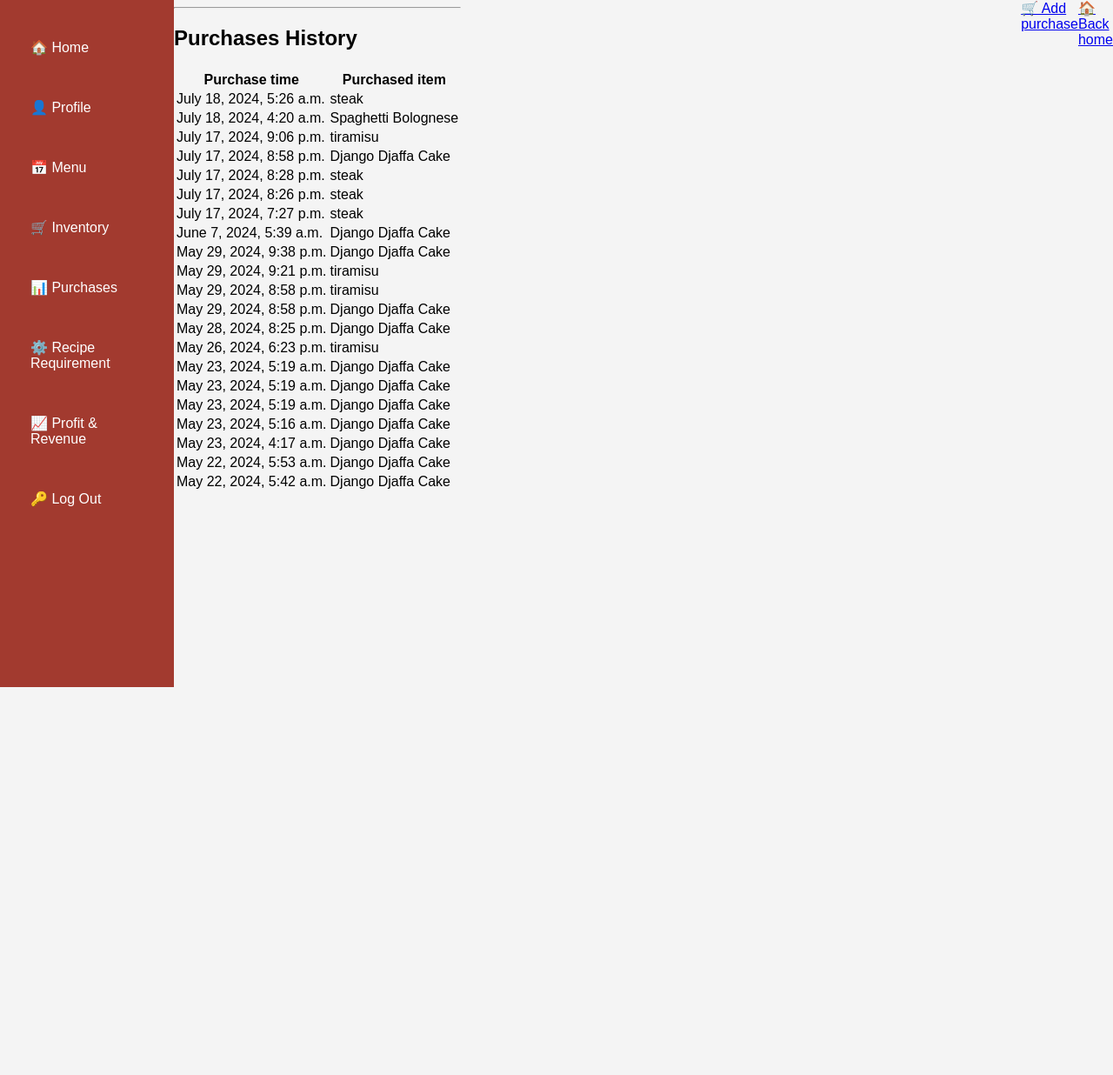
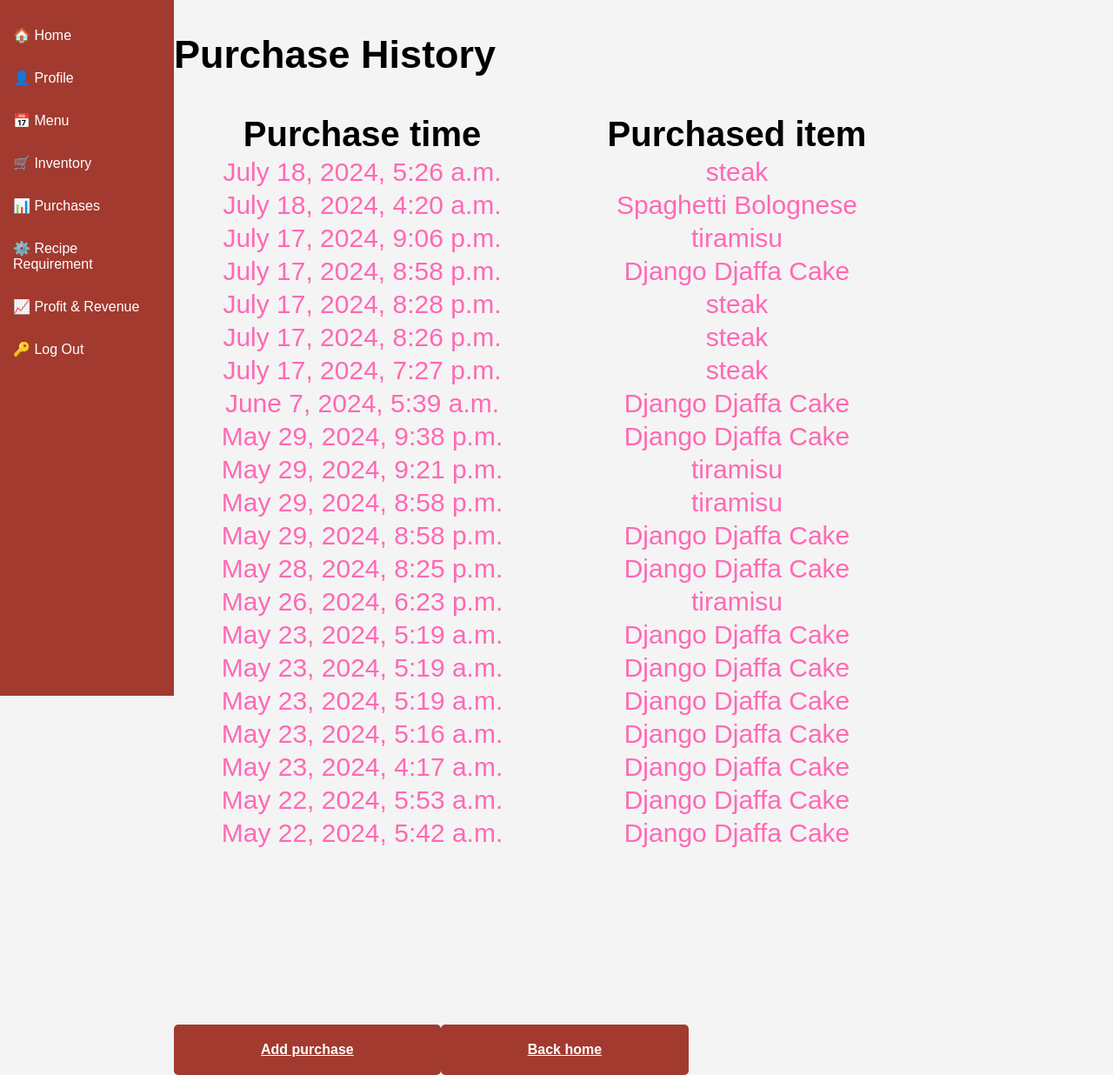
Before and after one commit to chimwec/DjangoDelights, a Django app: page /purchase/List in a window 1280 px wide. Shown: the whole page at 87% size. Before the commit the page ends 790 px from the top, so only its background shows below. Run offline with Django 4.2, Linux system fonts and the light colour scheme; a user stored in the database is signed in; data comes from the database, SQL or seed files in the repository; both versions use the stored data as it was after the commit.

Commit message:
fixed the purchase page

```diff
--- a/inventory/static/inventory/main.css
+++ b/inventory/static/inventory/main.css
@@ -76,29 +76,6 @@ header input[type="search"] {
     height: 200px; /* Adjust height as needed */
 }
 
-body {
-    font-family: Arial, sans-serif;
-    display: flex;
-    margin: 0;
-    height: 100vh;
-}
-
-.sidebar {
-    background-color: #a23a2f;
-    color: white;
-    width: 200px;
-    padding: 20px;
-    box-sizing: border-box;
-}
-
-.sidebar ul {
-    list-style: none;
-    padding: 0;
-}
-
-.sidebar li {
-    margin: 20px 0;
-}
 
 .sidebar .active {
     font-weight: bold;
@@ -134,7 +111,7 @@ form .recipe-type {
     justify-content: space-between;
 }
 
-button {
+.button {
     background-color: #a23a2f;
     color: white;
     border: none;
@@ -142,7 +119,7 @@ button {
     cursor: pointer;
 }
 
-button[type="button"] {
+.button[type="button"] {
     background-color: #ccc;
     color: #a23a2f;
 }
@@ -204,7 +181,7 @@ input[type="text"], input[type="password"] {
     border-radius: 4px;
 }
 
-button {
+.button {
     width: 100%;
     padding: 10px;
     background-color: #a23a2f;
@@ -250,7 +227,11 @@ button {
     }
 }
 
-
 .message {
     color: red;
 }
+
+.footer {
+    text-align: center;
+    margin-top: 30px;
+}
--- /dev/null
+++ b/inventory/static/inventory/purchase.css
@@ -0,0 +1,70 @@
+
+
+
+/* Styles for the table content */
+.table-content {
+    font-size: 30px;
+    font-family: Arial, sans-serif;
+}
+
+/* Footer styles */
+.footer {
+    display: flex;
+    margin-top: 200px;
+}
+
+/* Styles for purchase and back buttons */
+.purchase-btn, .back-btn {
+    padding: 20px 100px;
+    border: none;
+    border-radius: 5px;
+    color: white;
+    font-weight: bold;
+    cursor: pointer;
+    transition: background-color 0.3s;
+    background-color: #a23a2f;
+}
+
+/* Hover effect for buttons */
+.purchase-btn:hover, .back-btn:hover {
+    opacity: 0.9;
+}
+
+/* Styles for the first table row */
+.table-row-1 {
+    color: #FF69B4; /* Hot pink color */
+    margin: 50px;
+    text-align: center;
+}
+
+/* Styles for the second table row */
+.table-row-2 {
+    color: #FF69B4; /* Hot pink color */
+    margin: 50px;
+    text-align: center;
+}
+
+/* Styles for h2 elements */
+.h2 {
+    text-align: center;
+}
+
+/* Table layout styles */
+.table {
+    table-layout: fixed;
+    width: 80%;
+}
+
+/* The purchase time layout */
+.header-row-1 {
+    color: black;
+    font-size: 40px;
+    margin: 100%; /* have to change this */
+}
+
+
+/* The purchase item layout */
+.header-row-2 {
+    color: black;
+    font-size: 40px;
+}
--- a/inventory/templates/inventory/Menu.html
+++ b/inventory/templates/inventory/Menu.html
@@ -14,7 +14,6 @@
         <a href="{% url 'menuitem-create' %}" class="add-item-btn">Add Menu Item</a>
       </button>
   </div>
-
           {% for menu in menu %}
           <div class="menu-card">
               <div class="menu-info">
--- a/inventory/templates/inventory/purchase-list.html
+++ b/inventory/templates/inventory/purchase-list.html
@@ -3,12 +3,13 @@
 {% load static %}
 
 {% block head %}
-  <link rel="stylesheet" href="{% static 'inventory/main.css' %}">
+  <link rel="stylesheet" href="{% static 'inventory/purchase.css' %}">
 
   <title>{% block title %}SupplySmart{% endblock %}</title>
 {% endblock %}
 
 {% block content %}
+<main>
 <div class="table-page">
   {% if messages %}
     <div class="message">
@@ -19,8 +20,7 @@
   {% endif %}
 
   <div class="table-content">
-    <hr class="line">
-    <h2>Purchases History</h2>
+    <h2>Purchase History</h2>
     <table class="table">
       <tr class="table-header">
         <tr class="">
@@ -39,10 +39,11 @@
 
     </table>
   </div>
+
+  <div class="footer">
+    <a href="{% url 'purchase_create' %}" class="purchase-btn">Add purchase</a>
+    <a href="{% url 'home' %}" class="back-btn">Back home</a>
+  </div>
 </div>
-</div>
-</div>
-<a href="{% url 'purchase_create' %}">🛒 Add purchase</a>
-<a href="{% url 'home' %}">🏠Back home</a>
-
+</main>
 {% endblock %}
--- a/inventory/views.py
+++ b/inventory/views.py
@@ -4,7 +4,7 @@ from django.db.models.query import QuerySet
 from django.shortcuts import render, redirect
 from django.http import HttpResponse
 from inventory.models import MenuItem, Ingredient, RecipeRequirement, Purchase, Profile
-from .forms import PurchaseForm, IngredientForm, MenuItemForm, RecipeRequirementForm, ProfileForm, SignUpForm # Assuming you have a form for purchase details
+from .forms import PurchaseForm, IngredientForm, MenuItemForm, RecipeRequirementForm, ProfileForm, SignUpForm
 from django.views.generic import TemplateView, ListView, DetailView
 from django.db.models import Sum, F, ExpressionWrapper, DecimalField, OuterRef, Subquery
 from django.views.generic.edit import DeleteView, CreateView, UpdateView
@@ -111,6 +111,41 @@ class PurchaseList(LoginRequiredMixin,ListView):
 
 
 
+  # decreasing ingredient.quantity because ingredients were used for the purchased menu_item, have to finish the automatic subtractions in the inventory ingredients
+
+def form_valid(self, form):
+    item = form.save(commit=False)
+    menu_item = MenuItem.objects.get(id=item.menu_item.id)
+    recipe_requirements = RecipeRequirement.objects.filter(menu_item=menu_item)
+    errors_list = []
+
+    try:
+        with transaction.atomic():
+            for requirement in recipe_requirements:
+                if requirement.ingredient.quantity < requirement.quantity:
+                    errors_list.append(requirement.ingredient.name)
+
+            if errors_list:
+                error_string = ", ".join(errors_list)
+                raise ValueError(f"Not enough ingredients in the inventory! ({error_string})")
+
+            # Update ingredient quantities
+            for requirement in recipe_requirements:
+                requirement.ingredient.quantity = F('quantity') - requirement.quantity
+                requirement.ingredient.save()
+
+            item.save()
+
+    except ValueError as e:
+        messages.error(self.request, str(e))
+        return self.render_to_response(self.get_context_data(form=form))
+
+    messages.success(self.request, "Purchase successful")
+    return super(PurchaseCreate, self).form_valid(form)
+
+
+
+
 
 # all createview below
 
@@ -174,38 +209,6 @@ class MenuItemDelete(DeleteView):
 
 
 
-
-  # decreasing ingredient.quantity because ingredients were used for the purchased menu_item, have to finish the automatic subtractions in the inventory ingredients
-
-def form_valid(self, form):
-    item = form.save(commit=False)
-    menu_item = MenuItem.objects.get(id=item.menu_item.id)
-    recipe_requirements = RecipeRequirement.objects.filter(menu_item=menu_item)
-    errors_list = []
-
-    try:
-        with transaction.atomic():
-            for requirement in recipe_requirements:
-                if requirement.ingredient.quantity < requirement.quantity:
-                    errors_list.append(requirement.ingredient.name)
-
-            if errors_list:
-                error_string = ", ".join(errors_list)
-                raise ValueError(f"Not enough ingredients in the inventory! ({error_string})")
-
-            # Update ingredient quantities
-            for requirement in recipe_requirements:
-                requirement.ingredient.quantity = F('quantity') - requirement.quantity
-                requirement.ingredient.save()
-
-            item.save()
-
-    except ValueError as e:
-        messages.error(self.request, str(e))
-        return self.render_to_response(self.get_context_data(form=form))
-
-    messages.success(self.request, "Purchase successful")
-    return super(PurchaseCreate, self).form_valid(form)
 
 
 
```
Also changed, not shown: inventory/static/inventory/profile.css (+16 -19 lines), db.sqlite3.
